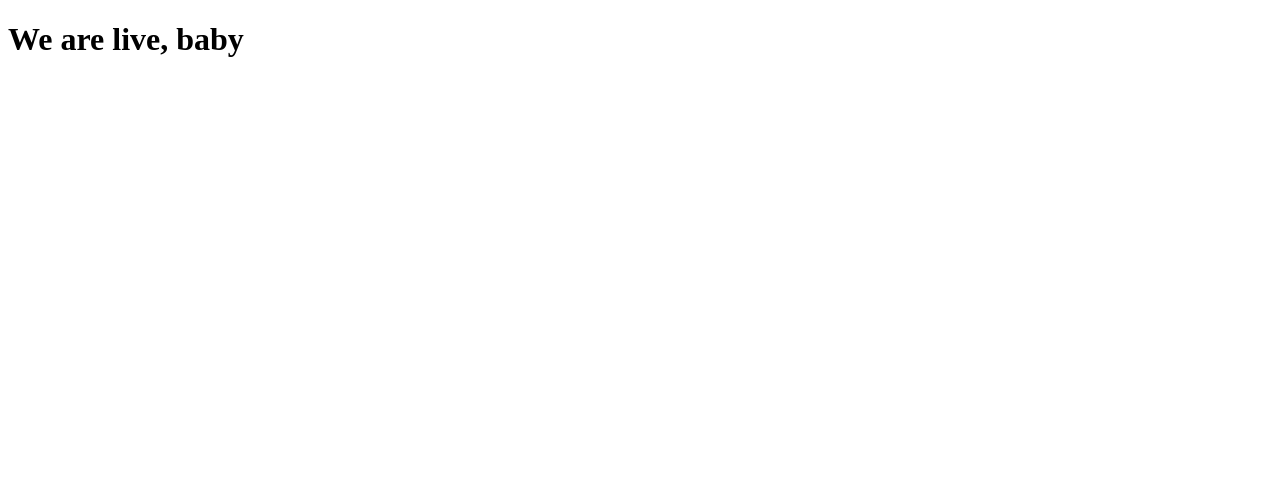
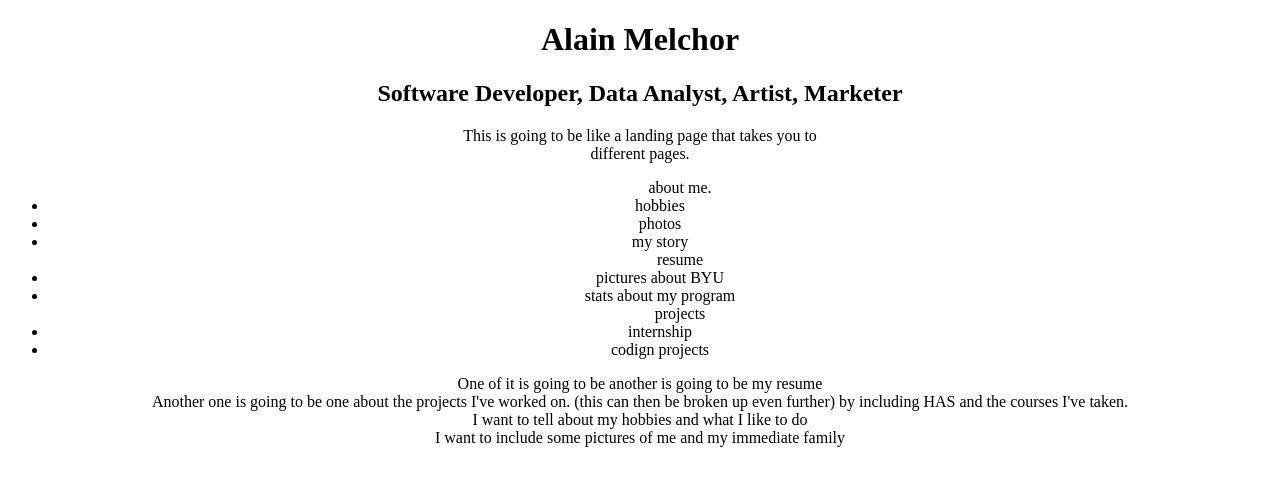
Before and after one commit to alainmelchor/Portfolio, a plain HTML site: page static/index.html in a window 1280 px wide. Drawn offline with Linux system fonts and the light colour scheme.

Commit message:
Linking the style sheet and the script files to the index.html

```diff
--- /dev/null
+++ b/javascript/script.js
@@ -0,0 +1,3 @@
+var x = 10;
+
+console.log(x);
--- a/static/index.html
+++ b/static/index.html
@@ -3,8 +3,37 @@
 <head>
   <meta charset="utf-8">
   <title>My portfolio</title>
+  <link href="../style/styles.css" rel="stylesheet">
+  <script src="../javascript/script.js"></script>
 </head>
 <body>
-  <h1>We are live, baby</h1>
+  <header>
+    <div class="placeholder">
+      <h1>Alain Melchor</h1>
+      <h2>Software Developer, Data Analyst, Artist, Marketer</h2>
+    </div>
+  </header>
+  <main>
+      <p>This is going to be like a landing page that takes you to <br>
+        different pages.</p>
+      <ul>
+        <ul>about me.</ul>
+          <li>hobbies</li>
+          <li>photos</li>
+          <li>my story</li>
+        <ul>resume</ul>
+          <li>pictures about BYU</li>
+          <li>stats about my program</li>
+        <ul>projects</ul>
+          <li>internship</li>
+          <li>codign projects</li>
+      </ul>
+
+        One of it is going to be  another is going to be my resume<br>
+        Another one is going to be one about the projects I've worked on. (this can then be broken up even further)
+        by including HAS and the courses I've taken. <br> I want to tell about my hobbies and what I like to do<br>
+        I want to include some pictures of me and my immediate family
+  </main>
+  <footer></footer>
 </body>
 </html>
--- a/style/styles.css
+++ b/style/styles.css
@@ -0,0 +1,3 @@
+body {
+    text-align: center;
+}
```
Also changed, not shown: static/about.html (+6 -1 lines).
